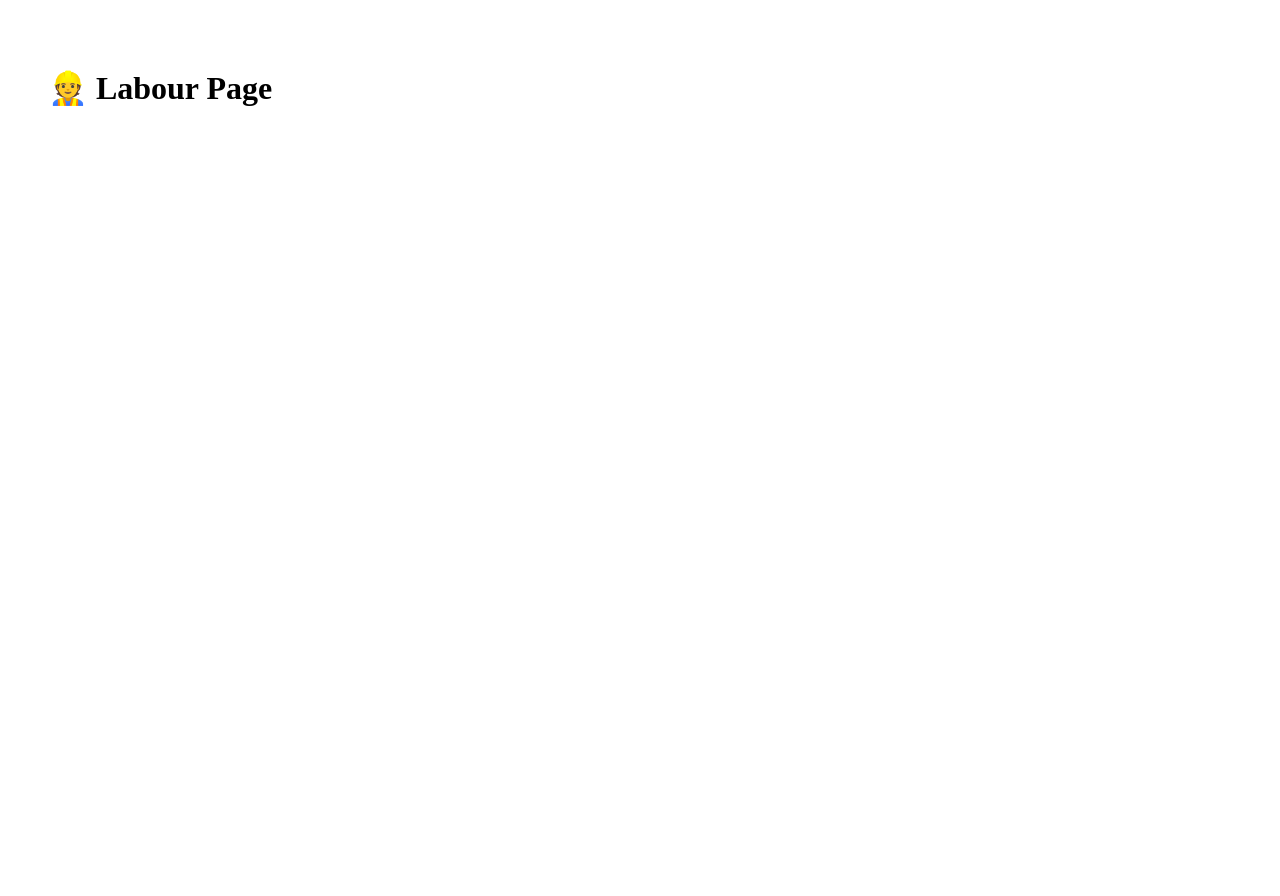
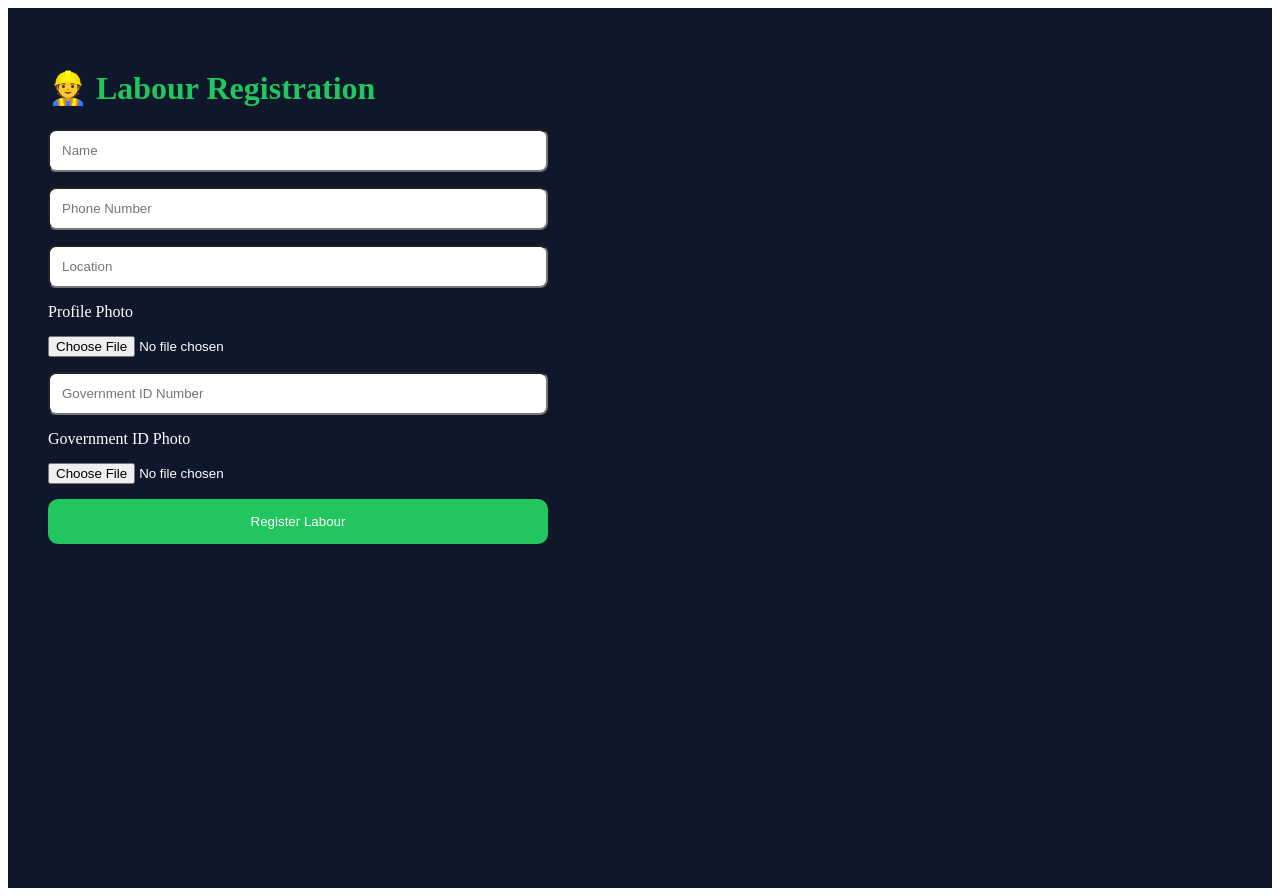
Before and after one commit to Spy9591/adike-labour, a Next.js app: page /labour in a window 1280 px wide. Before the commit the page ends 800 px from the top, so only its background shows below. Built offline with nearby package versions, Linux system fonts and the light colour scheme.

Commit message:
Update page.js

```diff
--- a/app/labour/page.js
+++ b/app/labour/page.js
@@ -1,7 +1,68 @@
 export default function LabourPage() {
   return (
-    <div style={{ padding: "40px" }}>
-      <h1>👷 Labour Page</h1>
+    <div
+      style={{
+        minHeight: "100vh",
+        background: "#0f172a",
+        color: "white",
+        padding: "40px",
+      }}
+    >
+      <h1 style={{ color: "#22c55e" }}>
+        👷 Labour Registration
+      </h1>
+
+      <form
+        style={{
+          display: "flex",
+          flexDirection: "column",
+          gap: "15px",
+          maxWidth: "500px",
+        }}
+      >
+        <input
+          placeholder="Name"
+          style={inputStyle}
+        />
+
+        <input
+          placeholder="Phone Number"
+          style={inputStyle}
+        />
+
+        <input
+          placeholder="Location"
+          style={inputStyle}
+        />
+
+        <label>Profile Photo</label>
+        <input type="file" />
+
+        <input
+          placeholder="Government ID Number"
+          style={inputStyle}
+        />
+
+        <label>Government ID Photo</label>
+        <input type="file" />
+
+        <button
+          style={{
+            padding: "15px",
+            background: "#22c55e",
+            color: "white",
+            border: "none",
+            borderRadius: "10px",
+          }}
+        >
+          Register Labour
+        </button>
+      </form>
     </div>
   );
 }
+
+const inputStyle = {
+  padding: "12px",
+  borderRadius: "8px",
+};
```
